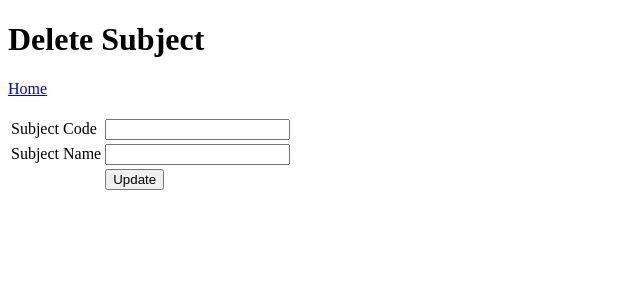
After one commit to sodiumperoxideee/webdevproject, a PHP site: page /forms/deletedataform.php?id=1 in a window 1280 px wide. The commit adds this page. Shown: the top 300 px of the page, without its empty margins (0-640 px from the left). Run offline with PHP 8.4, Linux system fonts and the light colour scheme; data that the repository does not hold is empty.

Commit message:
added deletedataform.php

```diff
--- /dev/null
+++ b/forms/deletedataform.php
@@ -0,0 +1,32 @@
+
+
+
+<!DOCTYPE html>
+<html lang="en">
+<head>
+    <meta charset="UTF-8">
+    <meta name="viewport" content="width=device-width, initial-scale=1.0">
+    <title>Edit Data</title>
+</head>
+<body>
+    <h1>Delete Subject</h1>
+    <a href="../index.php">Home</a>
+    <br/><br/>
+    <form action="../functions/edit.php" method="post" name="form1">
+        <table border="0">
+            <tr>
+                <td>Subject Code</td>
+                <td><input type="text" name="code" value="<?php echo $code;?>"></td>
+            </tr>
+            <tr>
+                <td>Subject Name</td>
+                <td><input type="text" name="name" value="<?php echo $name;?>"></td>
+            </tr>
+            <tr>
+                <td><input type="hidden" name="id" value=<?php echo $_GET['id'];?>></td>
+                <td><input type="submit" name="update" value="Update"></td>
+            </tr>
+        </table>
+    </form>
+</body>
+</html>
```
Also changed, not shown: index.php (+3 -4 lines).
